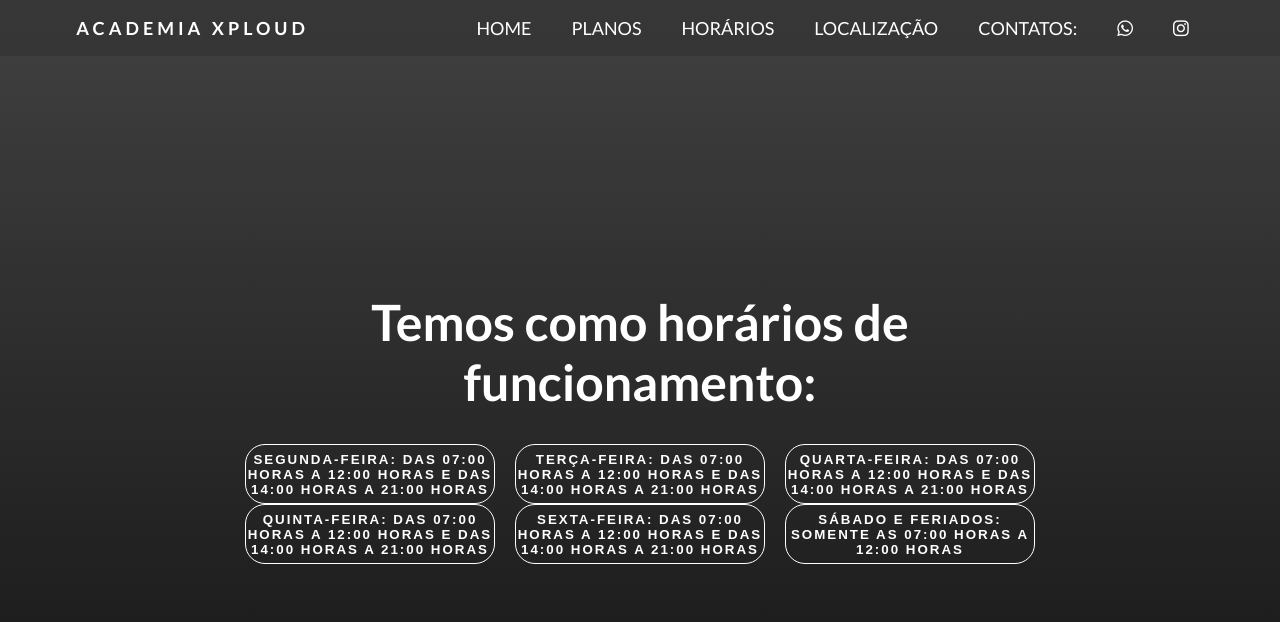
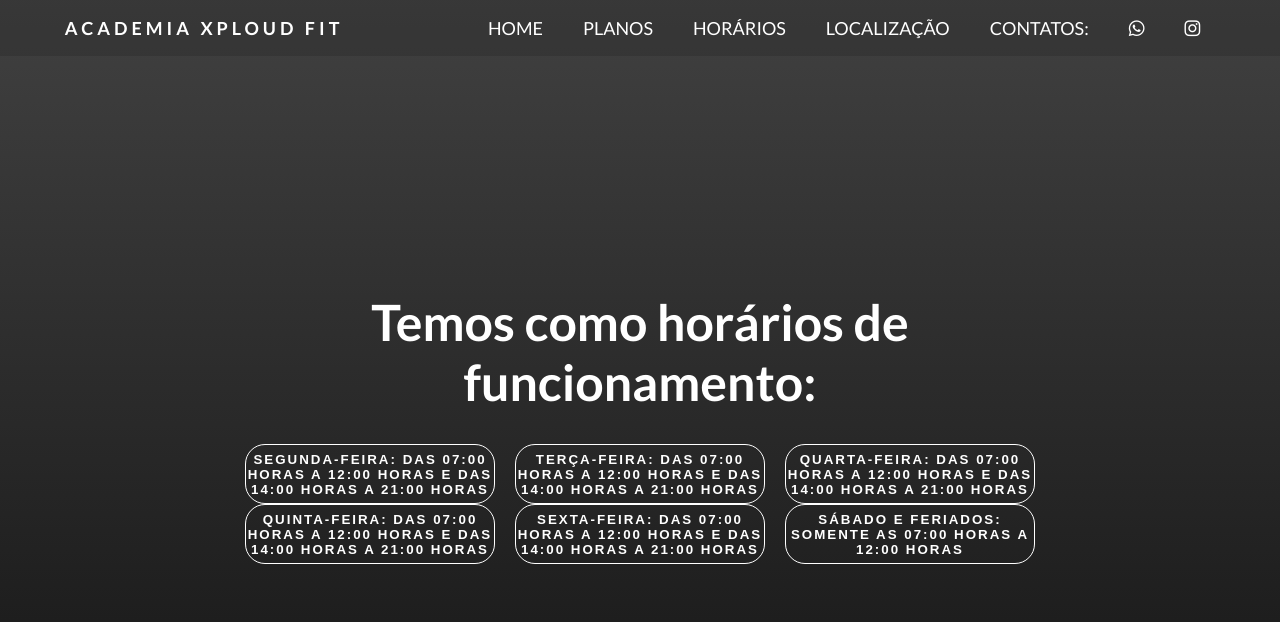
Before and after one commit to Ronald2329/academiaxploud.github.io, a plain HTML site: page horarios.html in a window 1280 px wide. Drawn offline with nearby package versions, Linux system fonts and the light colour scheme.

Commit message:
Update horarios.html

```diff
--- a/horarios.html
+++ b/horarios.html
@@ -28,12 +28,12 @@
 
     </style>
 
-    <title> Horários Academia Xploud</title>
+    <title> Horários Academia Xploud Fit</title>
 </head>
 <body>
     <header>
         <div class="menu-content">
-            <h1 class="logo"> Academia Xploud</h1>
+            <h1 class="logo"> Academia Xploud Fit</h1>
             <nav class="header-menu">
                 <ul class="list-itens">
                     <li><a href="index.html">home</a></li>
```
